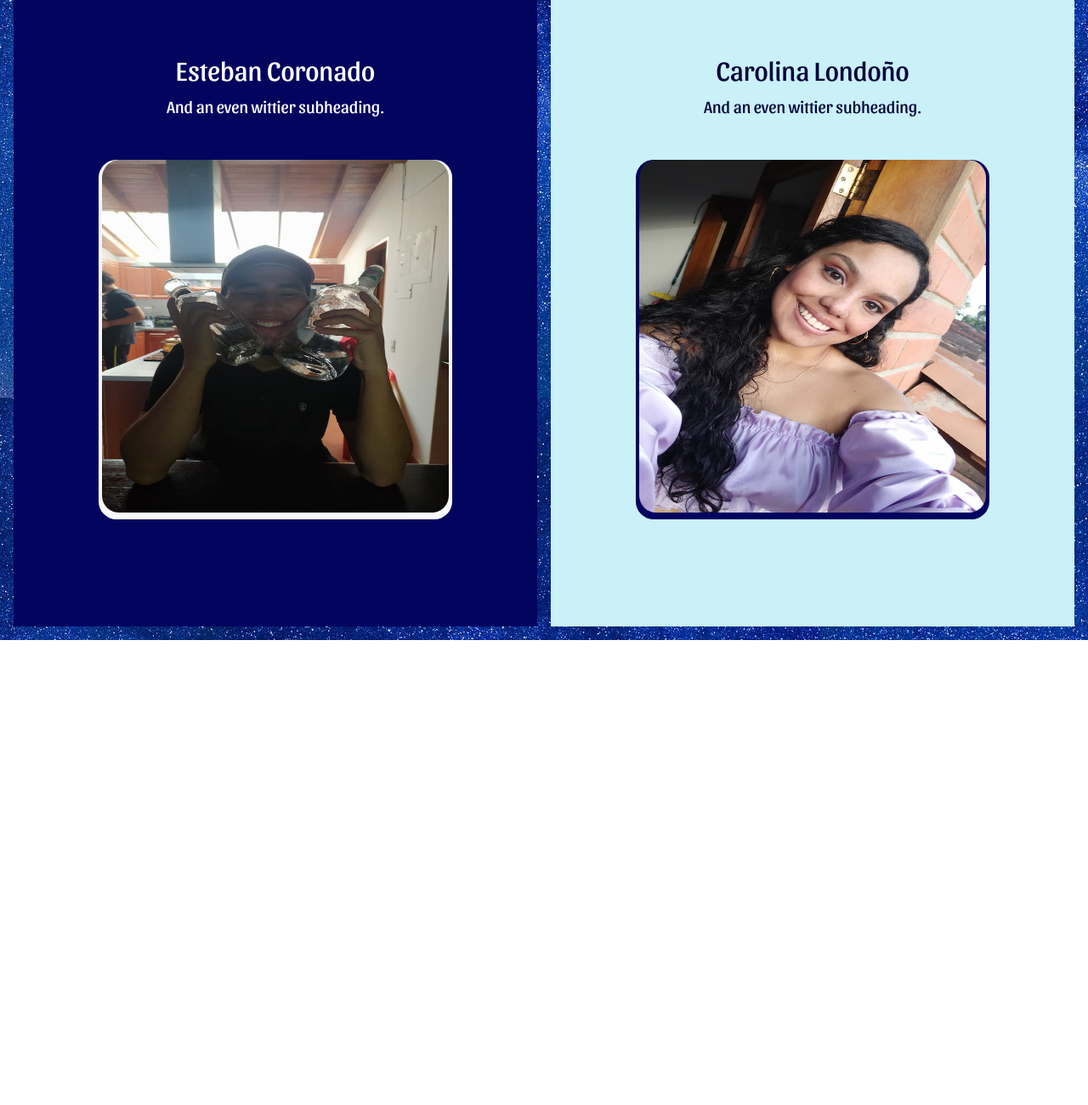
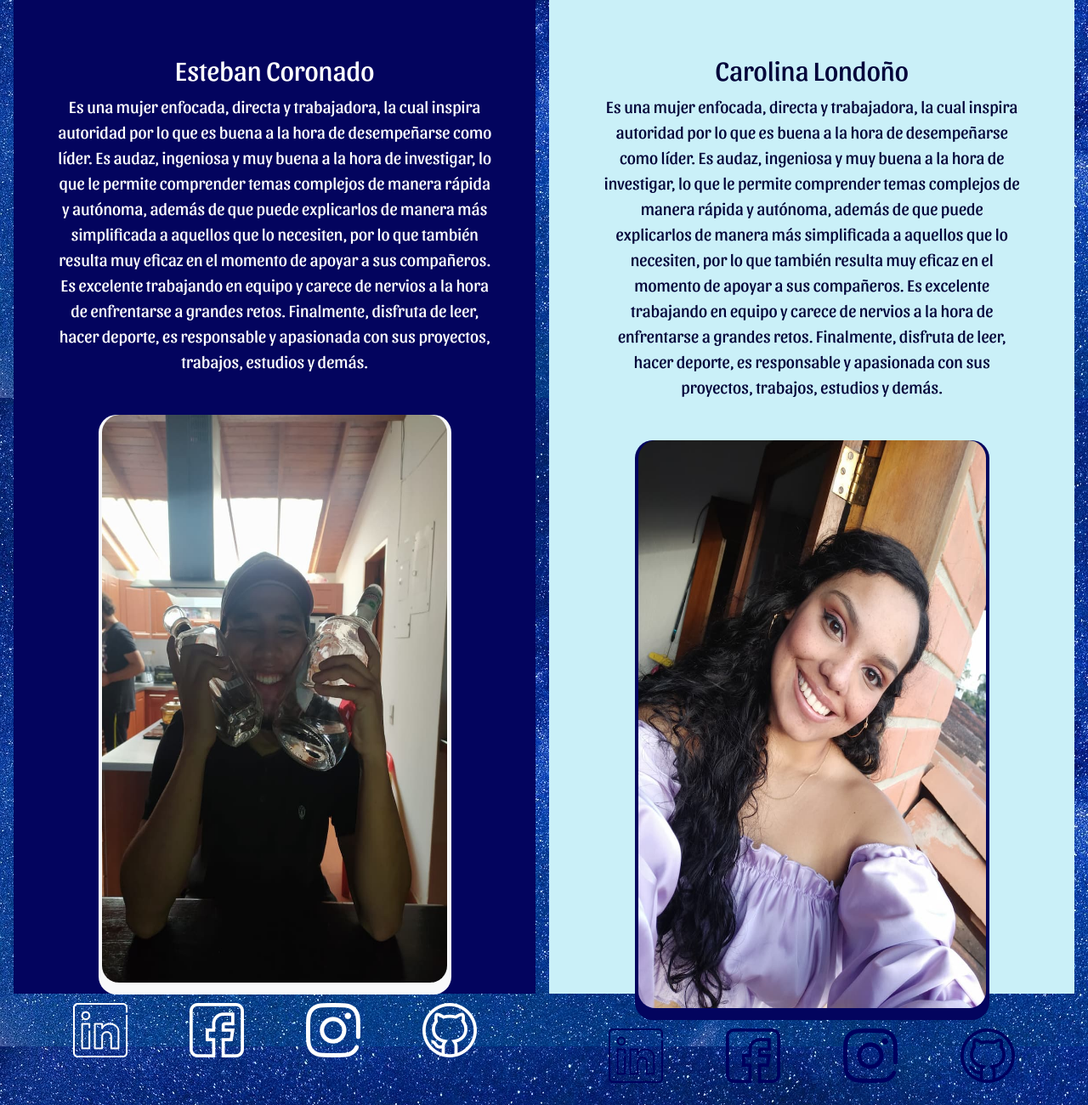
Before and after one commit to clondonop/Ingenieria_Web_2021, a plain HTML site: page index.html in a window 1280 px wide. Shown: the part 1058-2358 px from the top of the page at 85% size. Before the commit the page ends 1811 px from the top, so only its background shows below. Drawn offline with nearby package versions, Linux system fonts and the light colour scheme.

Commit message:
social media

```diff
--- a/index.html
+++ b/index.html
@@ -15,13 +15,14 @@
 
 <body>
   <!-- Barra de navegacion -->
-  <nav class="navbar navbar-expand-lg "  id="navegacion">
+  <nav class="navbar navbar-expand-lg " id="navegacion">
     <div class="container-fluid">
       <a class="navbar-item">
         <img id="icononav" src="./Images/Caro & Coro.png" alt="logo CaroyCoro">
       </a>
       <a class="navbar-brand" href="#">Portafolio Web</a>
-    <button class="navbar-toggler" type="button" data-toggle="collapse" data-target="#navbarScroll" aria-controls="navbarScroll" aria-expanded="false" aria-label="Toggle navigation">
+      <button class="navbar-toggler" type="button" data-toggle="collapse" data-target="#navbarScroll"
+        aria-controls="navbarScroll" aria-expanded="false" aria-label="Toggle navigation">
         <span class="navbar-toggler-icon"></span>
       </button>
       <div class="collapse navbar-collapse" id="navbarScroll">
@@ -47,7 +48,8 @@
     <div class="row">
       <div class="col">
         <h1>¿Quienes somos?</h1>
-        <p>Somos estudiantes del programa de Ingenieria de Sistemas y Computación en la Universidad EIA, actualmente en séptimo semestre
+        <p>Somos estudiantes del programa de Ingenieria de Sistemas y Computación en la Universidad EIA, actualmente en
+          séptimo semestre
         </p>
       </div>
     </div>
@@ -65,40 +67,40 @@
       <div class="carousel-inner">
         <div class="carousel-item active">
           <img src="./Images/bus-u.png" class="d-block w-100" alt="bus-u">
-          <div class="carousel-caption d-none d-md-block"id="textocarrusel" >
-            <h5 >Proyecto Bus-U</h5>
-            <p >App móvil para el mejoramiento
+          <div class="carousel-caption d-none d-md-block" id="textocarrusel">
+            <h5>Proyecto Bus-U</h5>
+            <p>App móvil para el mejoramiento
               de tiempos de los usuarios en el
               uso del transporte público</p>
           </div>
         </div>
         <div class="carousel-item">
           <img src="./Images/nutricheck.PNG" class="d-block w-100" alt="nutricheck">
-          <div class="carousel-caption d-none d-md-block" id="textocarrusel" >
-            <h5 >Nutri-check</h5>
-            <p >Aplicacion de escritorio para la calificacion de alimentos</p>
+          <div class="carousel-caption d-none d-md-block" id="textocarrusel">
+            <h5>Nutri-check</h5>
+            <p>Aplicacion de escritorio para la calificacion de alimentos</p>
           </div>
         </div>
         <div class="carousel-item">
           <img src="./Images/TLS.png" class="d-block w-100" alt="...">
           <div class="carousel-caption d-none d-md-block" id="textocarrusel">
-            <h5 >Traductor de abecedario de lenguaje de señas</h5>
-            <p >Aplicación de escritorio para la traducción de
+            <h5>Traductor de abecedario de lenguaje de señas</h5>
+            <p>Aplicación de escritorio para la traducción de
               lenguaje de señas a texto</p>
           </div>
         </div>
         <div class="carousel-item">
           <img src="./Images/byte-id.png" class="d-block w-100" alt="Byte-id">
           <div class="carousel-caption d-none d-md-block" id="textocarrusel">
-            <h5 >Byte-ID</h5>
-            <p >Aplicacion móvil para uso como un carnet de identificación virtual</p>
+            <h5>Byte-ID</h5>
+            <p>Aplicacion móvil para uso como un carnet de identificación virtual</p>
           </div>
         </div>
         <div class="carousel-item">
           <img src="./Images/interface.png" class="d-block w-100" alt="Más proyectos">
           <div class="carousel-caption d-none d-md-block" id="textocarrusel">
-            <h5 >Conoce más a fondo nuestros proyectos</h5>
-            <p >
+            <h5>Conoce más a fondo nuestros proyectos</h5>
+            <p>
               <a class="btn btn-lg btn-primary" href="./proyectos.html">Saber más</a>
             </p>
           </div>
@@ -121,19 +123,77 @@
     <div class="mr-md-3 pt-3 px-3 pt-md-5 px-md-5 text-center text-white overflow-hidden" id="cajades1">
       <div class="my-3 py-3">
         <h2 class="display-5">Esteban Coronado</h2>
-          <p class="lead">And an even wittier subheading.</p>
+        <p class="lead">
+          Es una mujer enfocada, directa y trabajadora, la cual inspira autoridad por lo que es buena a la hora de
+          desempeñarse como líder. Es audaz, ingeniosa y muy buena a la hora de investigar, lo que le permite comprender
+          temas complejos de manera rápida y autónoma, además de que puede explicarlos de manera más simplificada a
+          aquellos que lo necesiten, por lo que también resulta muy eficaz en el momento de apoyar a sus compañeros. Es
+          excelente trabajando en equipo y carece de nervios a la hora de enfrentarse a grandes retos. Finalmente,
+          disfruta de leer, hacer deporte, es responsable y apasionada con sus proyectos, trabajos, estudios y demás.</p>
       </div>
-        <div class="bg-light box-shadow mx-auto" id="cajafoto" >
+      <div class="bg-light box-shadow mx-auto" id="cajafoto">
         <img id="foto" src="./Images/Esteban.jpg" alt="Foto Esteban">
+      </div>
+      <div class="row">
+        <div class="col">
+          <p>
+            <a href=""><img class="img-fluid" id="face" src="./Images/linkedin.png"></a>
+          </p>
+        </div>
+        <div class="col">
+          <p>
+            <a href="https://www.facebook.com/esteban.coronadoortiz"><img class="img-fluid" id="face" src="./Images/facebook (1).png"></a>
+          </p>
+        </div>
+        <div class="col">
+          <p>
+            <a href="https://www.instagram.com/ecoronado99/"><img class="img-fluid" id="face" src="./Images/instagram.png"></a>
+          </p>
+        </div>
+        <div class="col">
+          <p>
+            <a href="https://github.com/Escortiz"><img class="img-fluid" id="face" src="./Images/github (1).png"></a>
+          </p>
+        </div>
+
       </div>
     </div>
     <div class="mr-md-3 pt-3 px-3 pt-md-5 px-md-5 text-center overflow-hidden" id="cajades2">
       <div class="my-3 p-3">
         <h2 class="display-5">Carolina Londoño</h2>
-          <p class="lead">And an even wittier subheading.</p>
+        <p class="lead">
+          Es una mujer enfocada, directa y trabajadora, la cual inspira autoridad por lo que es buena a la hora de
+          desempeñarse como líder. Es audaz, ingeniosa y muy buena a la hora de investigar, lo que le permite comprender
+          temas complejos de manera rápida y autónoma, además de que puede explicarlos de manera más simplificada a
+          aquellos que lo necesiten, por lo que también resulta muy eficaz en el momento de apoyar a sus compañeros. Es
+          excelente trabajando en equipo y carece de nervios a la hora de enfrentarse a grandes retos. Finalmente,
+          disfruta de leer, hacer deporte, es responsable y apasionada con sus proyectos, trabajos, estudios y demás.
+        </p>
       </div>
       <div class="box-shadow mx-auto" id="cajafoto">
         <img id="foto" src="./Images/Carolina.jpg" alt="Foto Carolina">
+      </div>
+      <div class="row">
+        <div class="col">
+          <p>
+            <a href="https://www.linkedin.com/in/carolina-londo%C3%B1o-291924208/"><img class="img-fluid" id="face" src="./Images/linkedin (1).png"></a>
+          </p>
+        </div>
+        <div class="col">
+          <p>
+            <a href="https://www.facebook.com/Caro.2504/"><img class="img-fluid" id="face" src="./Images/facebook (2).png"></a>
+          </p>
+        </div>
+        <div class="col">
+          <p>
+            <a href="https://www.instagram.com/clondono25/"><img class="img-fluid" id="face" src="./Images/instagram (1).png"></a>
+          </p>
+        </div>
+        <div class="col">
+          <p>
+            <a href="https://github.com/carolinalondono96"><img class="img-fluid" id="face" src="./Images/github.png"></a>
+          </p>
+        </div>
       </div>
     </div>
   </div>
--- a/style.css
+++ b/style.css
@@ -54,3 +54,6 @@ background-color: #f7f7f7;
 border-radius: 21px 21px 20px 20px;
 justify-self: left;
 }
+#face{
+    margin: 10px;
+}
```
Also changed, not shown: Images/facebook (1).png (added), Images/facebook (2).png (added), Images/github (1).png (added), Images/github.png (added), Images/instagram (1).png (added), Images/instagram.png (added), Images/linkedin (1).png (added), Images/linkedin.png (added). Lines whose indentation alone changed are shown as unchanged.
